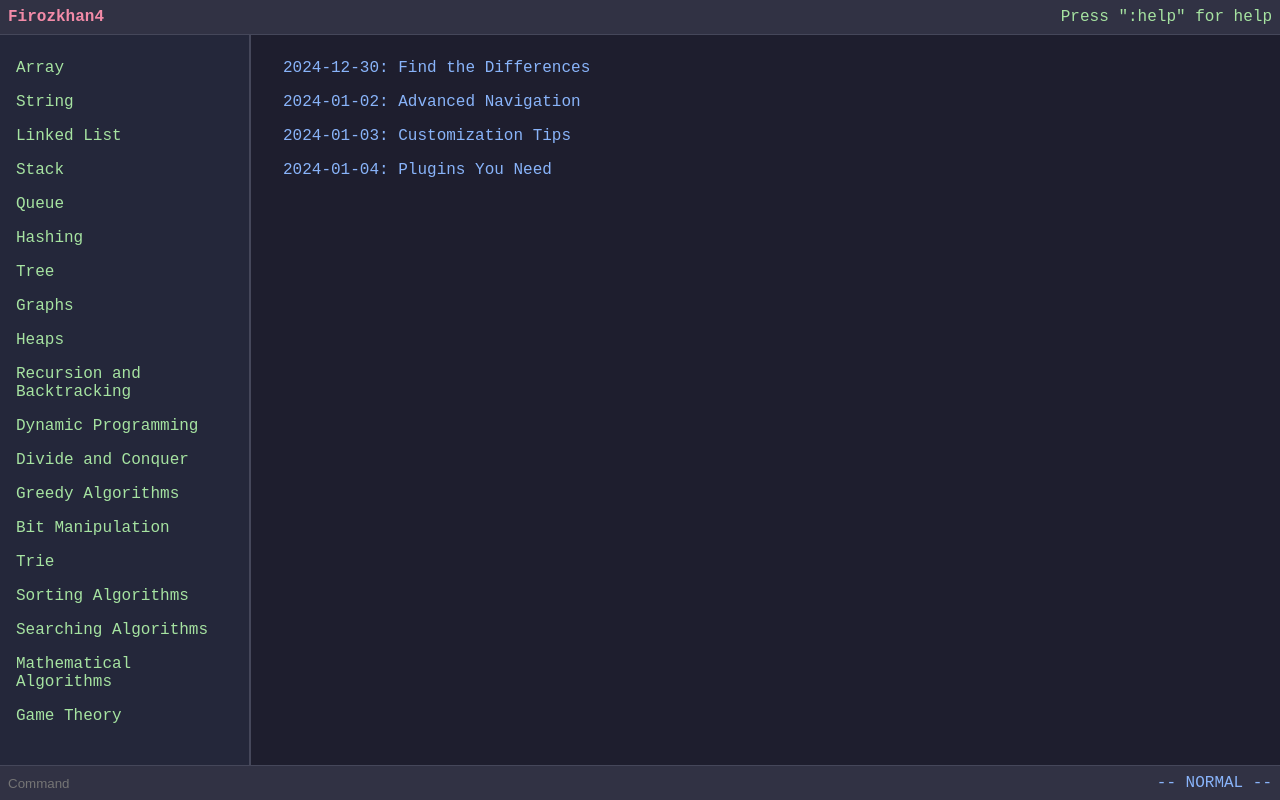
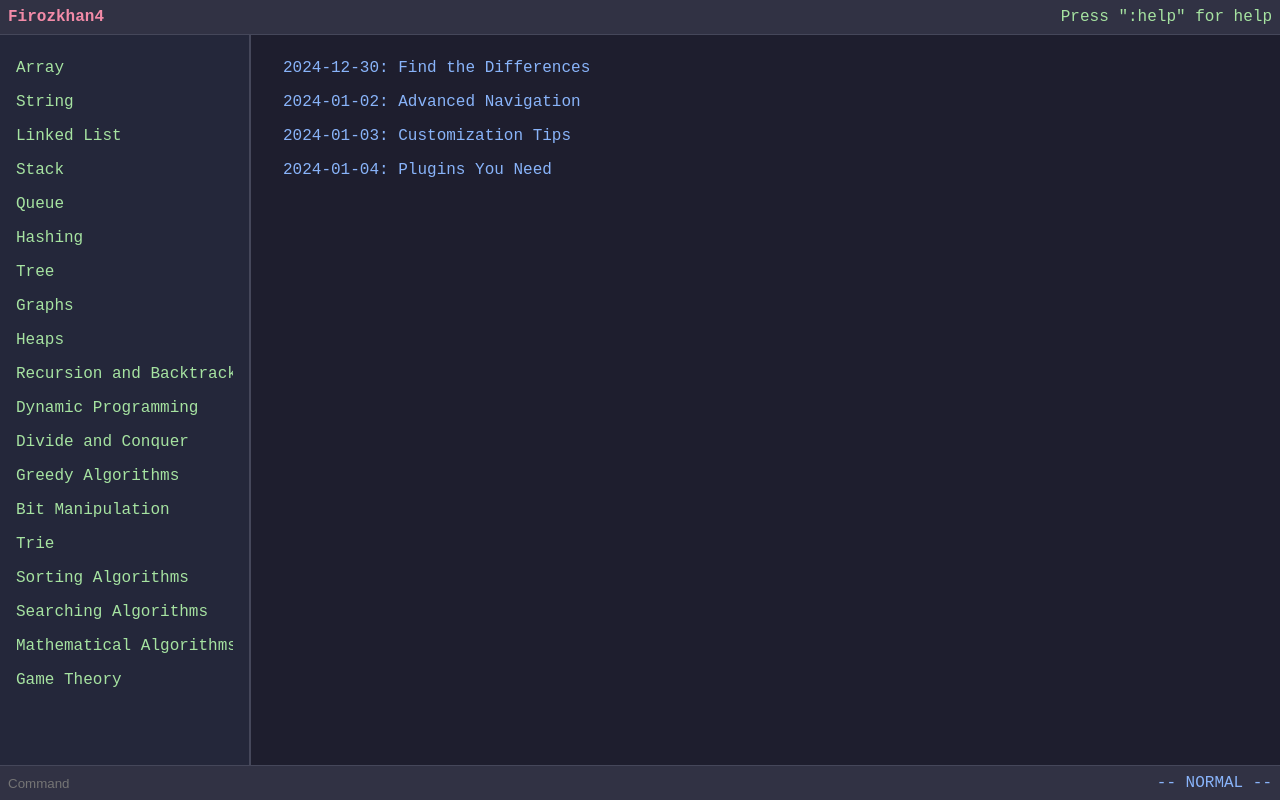
Before and after one commit to firozkhan4/firozkhan4, a React (Vite) app: page /dsa in a window 1280 px wide. Built offline with nearby package versions, Linux system fonts and the light colour scheme.

Commit message:
Fix overflow problem

```diff
--- a/src/App.tsx
+++ b/src/App.tsx
@@ -4,14 +4,18 @@ import Home from "./pages/Home";
 import Projects from "./pages/Projects";
 import DSA from "./pages/DSA";
 import Articles from "./pages/Articles";
+import Page from "./pages/Page";
 
 export default function App() {
   return (
     <Routes>
       <Route path="/" element={<Layout />}>
-        <Route path="/" index element={<Home />} />
+        <Route index element={<Home />} />
         <Route path="/projects" element={<Projects />} />
-        <Route path="/dsa" element={<DSA />} />
+        <Route path="/dsa">
+          <Route index element={<DSA />} />
+          <Route path=":id" element={<Page />} />
+        </Route>
         <Route path="/articles" element={<Articles />} />
       </Route>
     </Routes>
--- a/src/index.css
+++ b/src/index.css
@@ -64,27 +64,25 @@ aside {
   background-color: #24273a;
   padding: 1rem;
   border-right: 1px solid var(--border-color);
-  overflow-y: auto;
+}
+
+aside div{
+  flex-grow: 1;
 }
 
 aside ul {
   list-style: none;
   padding: 0;
-  overflow-y: scroll;
+  overflow-y: auto;
+  padding: 0;
+  flex-grow: 1;
 }
 
-aside div{
-  overflow: hidden;
-  height: 100%;
-  width: 100%;
-}
 
 aside li {
   padding: 0.5rem 0;
   color: var(--highlight-color);
   cursor: pointer;
-  overflow: hidden;
-
 }
 
 aside li:hover {
@@ -93,6 +91,8 @@ aside li:hover {
 
 .link {
   text-overflow: ellipsis;
+  overflow: hidden;
+  white-space: nowrap;
 }
 
 .article-titles {
--- /dev/null
+++ b/src/pages/Page.tsx
@@ -0,0 +1,6 @@
+import { useParams } from "react-router-dom";
+
+export default function Page() {
+  const { id } = useParams();
+  return <div>hi hi{id}</div>;
+}
```
Also changed, not shown: src/articles/dsa.ts (added), src/articles/home.ts (added).
